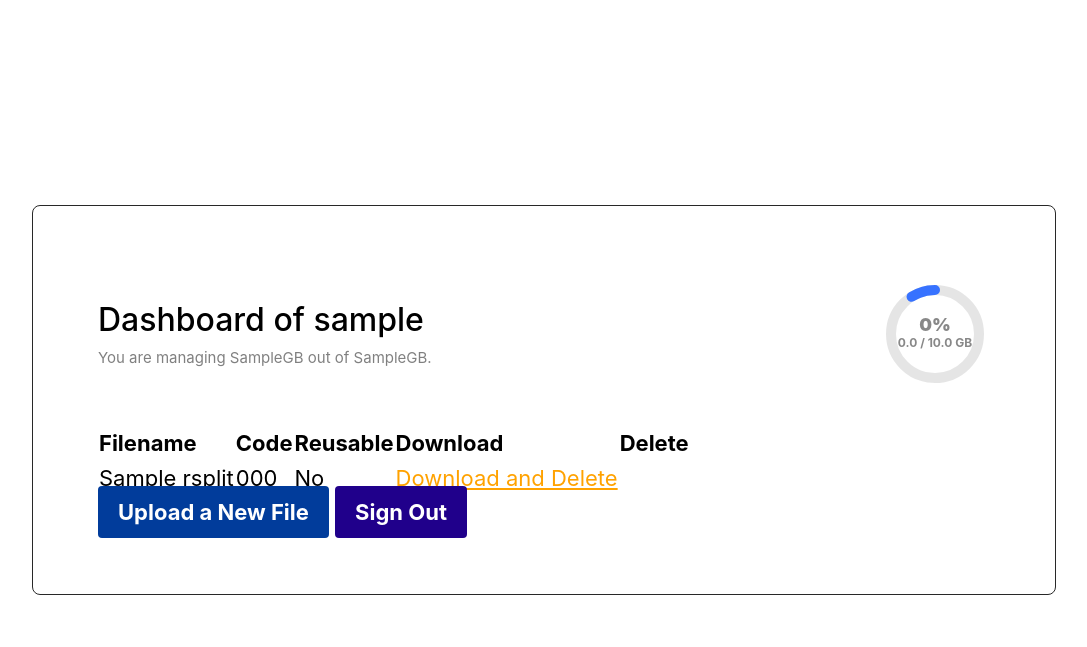
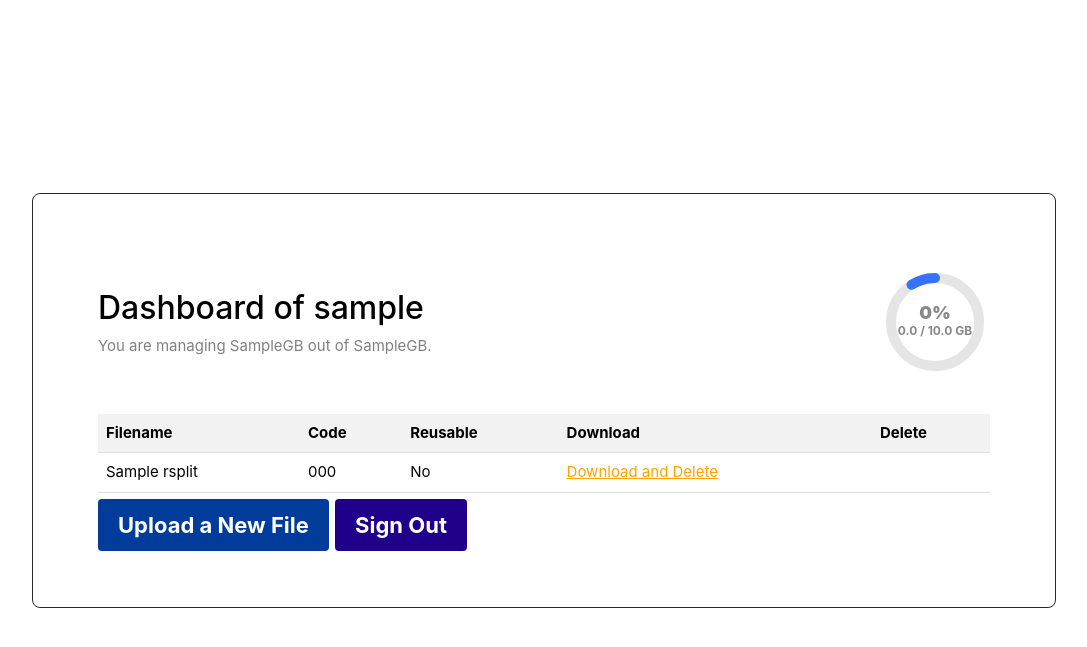
Before and after one commit to fybedev/adrive, a Flask app: template templates/dashboard.html in a window 1280 px wide. Shown: the top 647 px of the page, without its empty margins (96-1183 px from the left). Run offline with Flask 3, Linux system fonts and the light colour scheme; the template is opened without the code that fills it: most values are stand-ins (such as "Sample title", 1, 10 or a date in 2020); some libraries are stand-ins or nearby versions.

Commit message:
Make a better LIGHT-MODE table styling

```diff
--- a/static/styles.css
+++ b/static/styles.css
@@ -172,6 +172,13 @@ button[type='button']:hover,
     flex-shrink: 0;
 }
 
+/* Bootstrap-Friendly Table Design */
+table {
+    font-size: 15px;
+}
+table tr td {
+    font-weight: light;
+}
 
 /* Styled select for forms */
 .fancy-select,
--- a/templates/dashboard.html
+++ b/templates/dashboard.html
@@ -77,7 +77,7 @@
                     </div>
                 </div>
             </div>
-            <table>
+            <table class="table table-striped">
                 <tr>
                     <th>Filename</th>
                     <th>Code</th>
```
